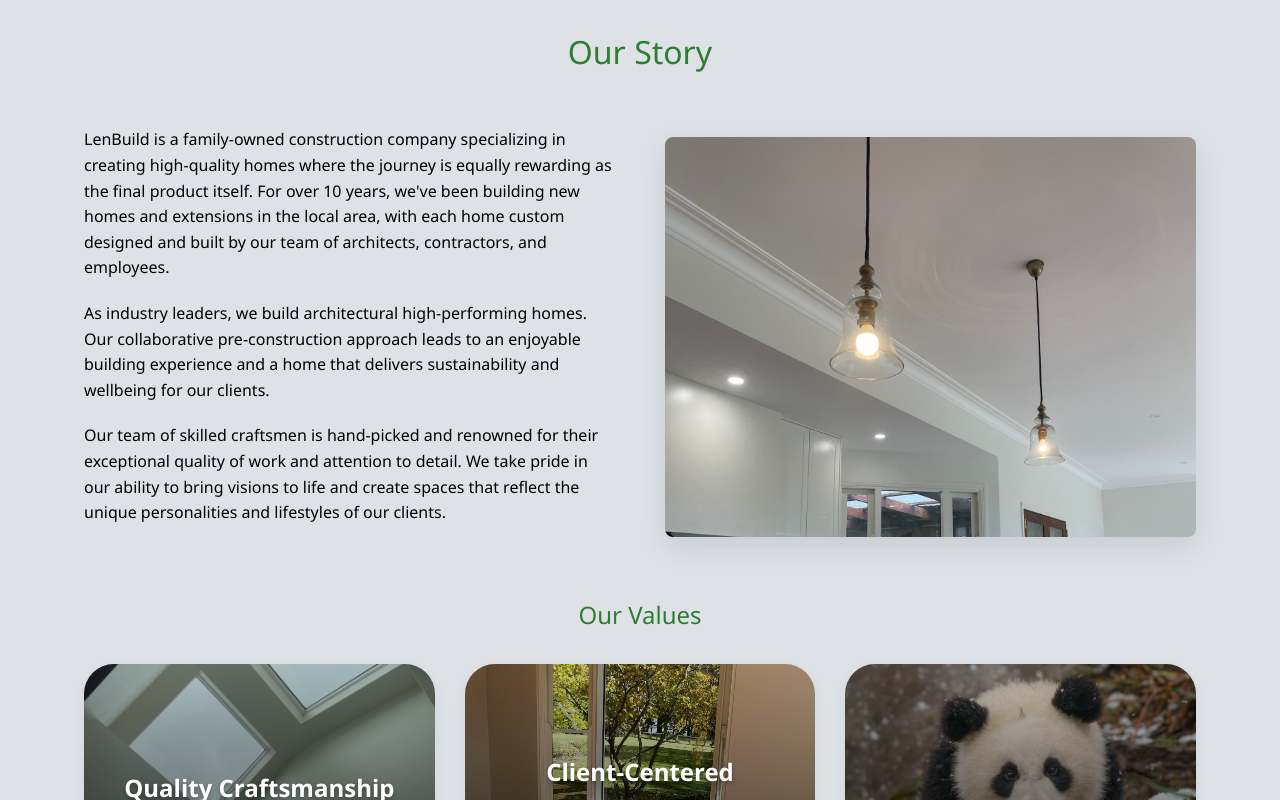
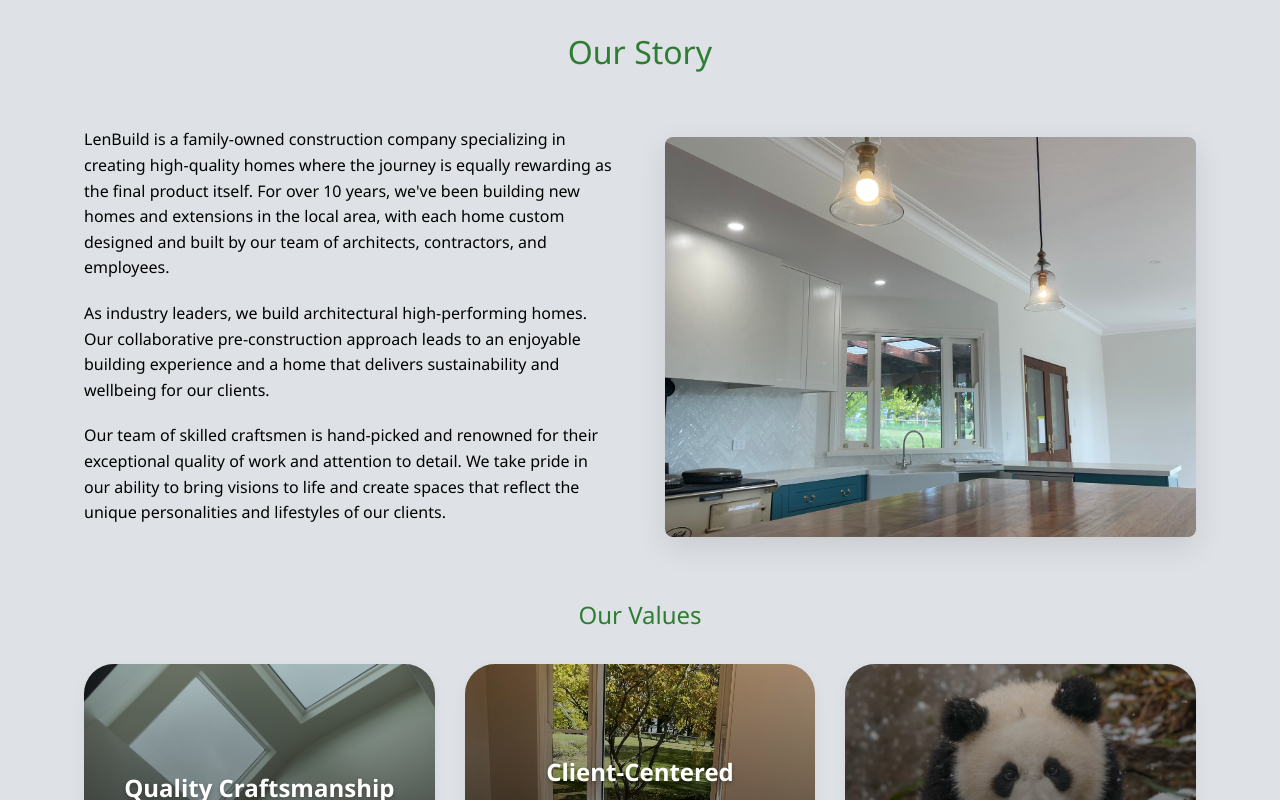
Before and after one commit to Lyfe4/LenBuild, a React (Create React App) app in the folder lenbuild/: page /about in a window 1280 px wide. Shown: the part 580-1380 px from the top of the page. Built offline with nearby package versions, Linux system fonts and the light colour scheme.

Commit message:
fixed about page image

```diff
--- a/lenbuild/src/pages/About/About.css
+++ b/lenbuild/src/pages/About/About.css
@@ -64,6 +64,20 @@
   height: 110% !important;
   object-position: center 75% !important;
   min-height: 100% !important;
+}
+
+/* Direct image styling (when not using parallax) */
+.about-image > img {
+  width: 100%;
+  height: 100%;
+  object-fit: cover;
+  object-position: center;
+  display: block;
+  transition: transform 0.5s ease;
+}
+
+.about-image:hover > img {
+  transform: scale(1.05);
 }
 
 /* Add a subtle overlay effect */
```
